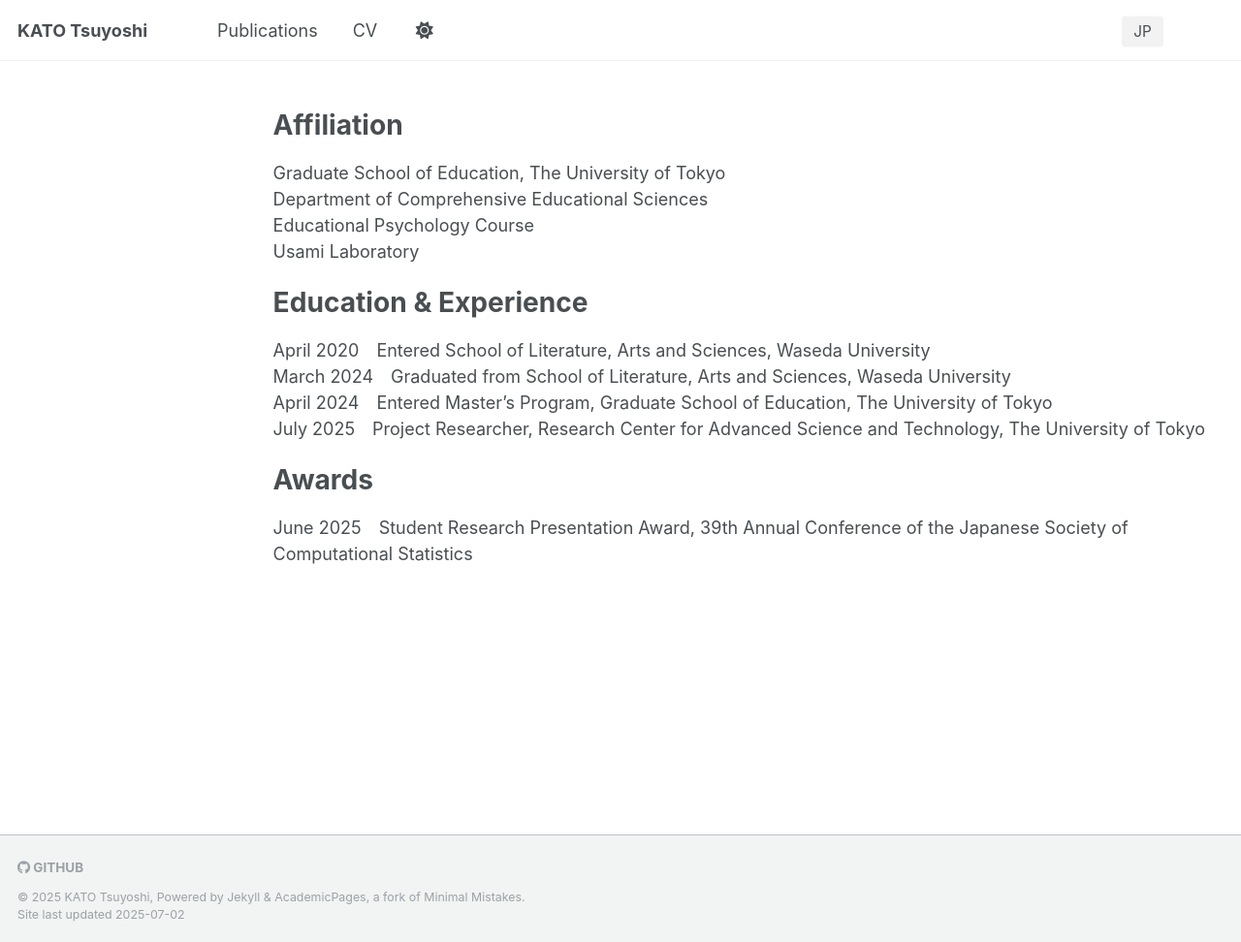
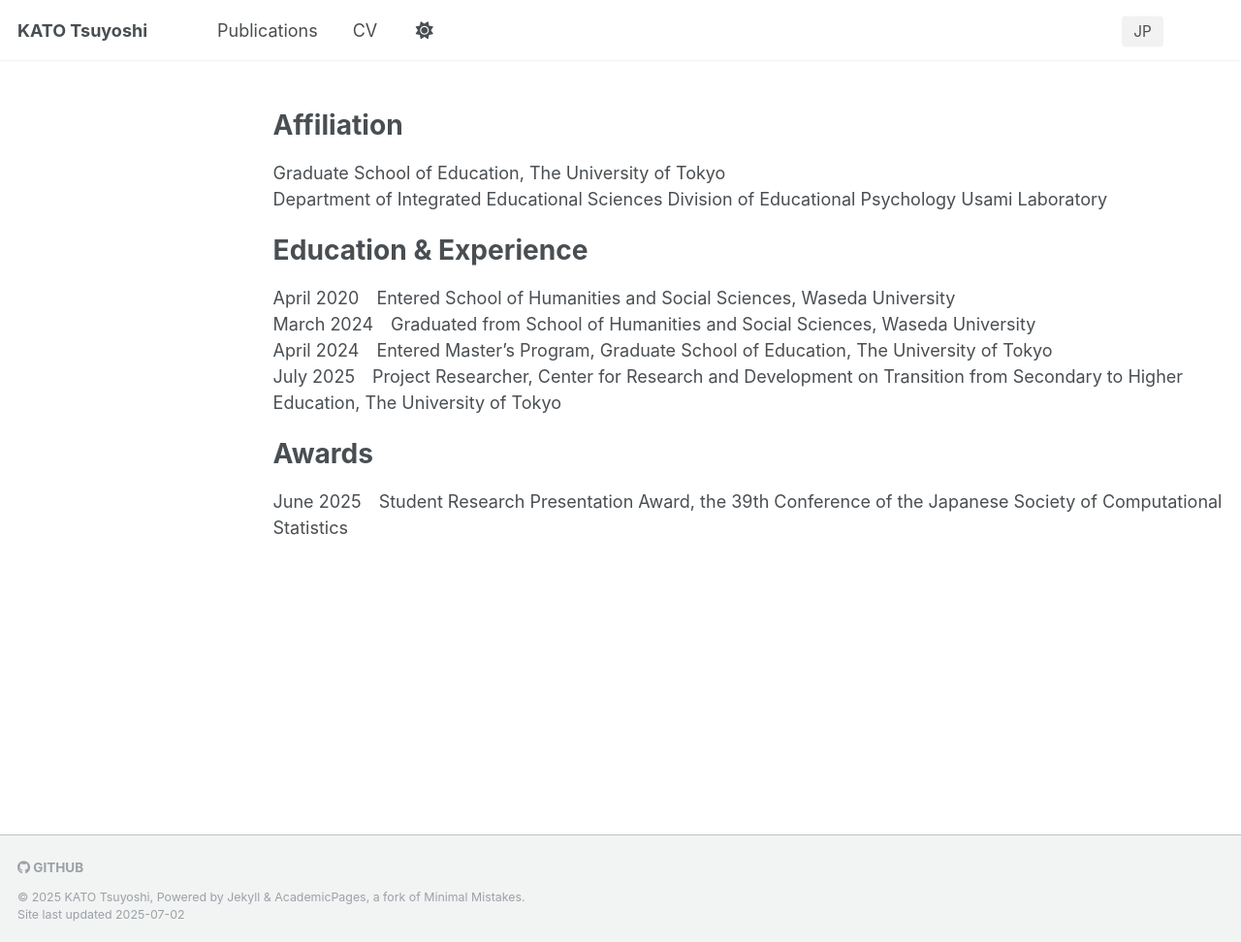
Before and after one commit to coch24/coch24.github.io, a Jekyll site: the page built from en/cv.md, in a window 1280 px wide and 972 px high. Shown: the whole window at 97% size. Built offline with Jekyll 4.4.1, drawn with Linux system fonts in a browser that asks for light colours.

Commit message:
edit kodai and cource

```diff
--- a/en/cv.md
+++ b/en/cv.md
@@ -13,17 +13,17 @@ redirect_from:
 Affiliation
 ======
 Graduate School of Education, The University of Tokyo
-Department of Comprehensive Educational Sciences
-Educational Psychology Course
+Department of Integrated Educational Sciences
+Division of Educational Psychology
 Usami Laboratory
 
 Education & Experience
 ======
-April 2020　Entered School of Literature, Arts and Sciences, Waseda University
-March 2024　Graduated from School of Literature, Arts and Sciences, Waseda University
+April 2020　Entered School of Humanities and Social Sciences, Waseda University
+March 2024　Graduated from School of Humanities and Social Sciences, Waseda University
 April 2024　Entered Master's Program, Graduate School of Education, The University of Tokyo
-July 2025　Project Researcher, Research Center for Advanced Science and Technology, The University of Tokyo
+July 2025　Project Researcher, Center for Research and Development on Transition from Secondary to Higher Education, The University of Tokyo
 
 Awards
 ======
-June 2025　Student Research Presentation Award, 39th Annual Conference of the Japanese Society of Computational Statistics
+June 2025　Student Research Presentation Award, the 39th Conference of the Japanese Society of Computational Statistics
```
